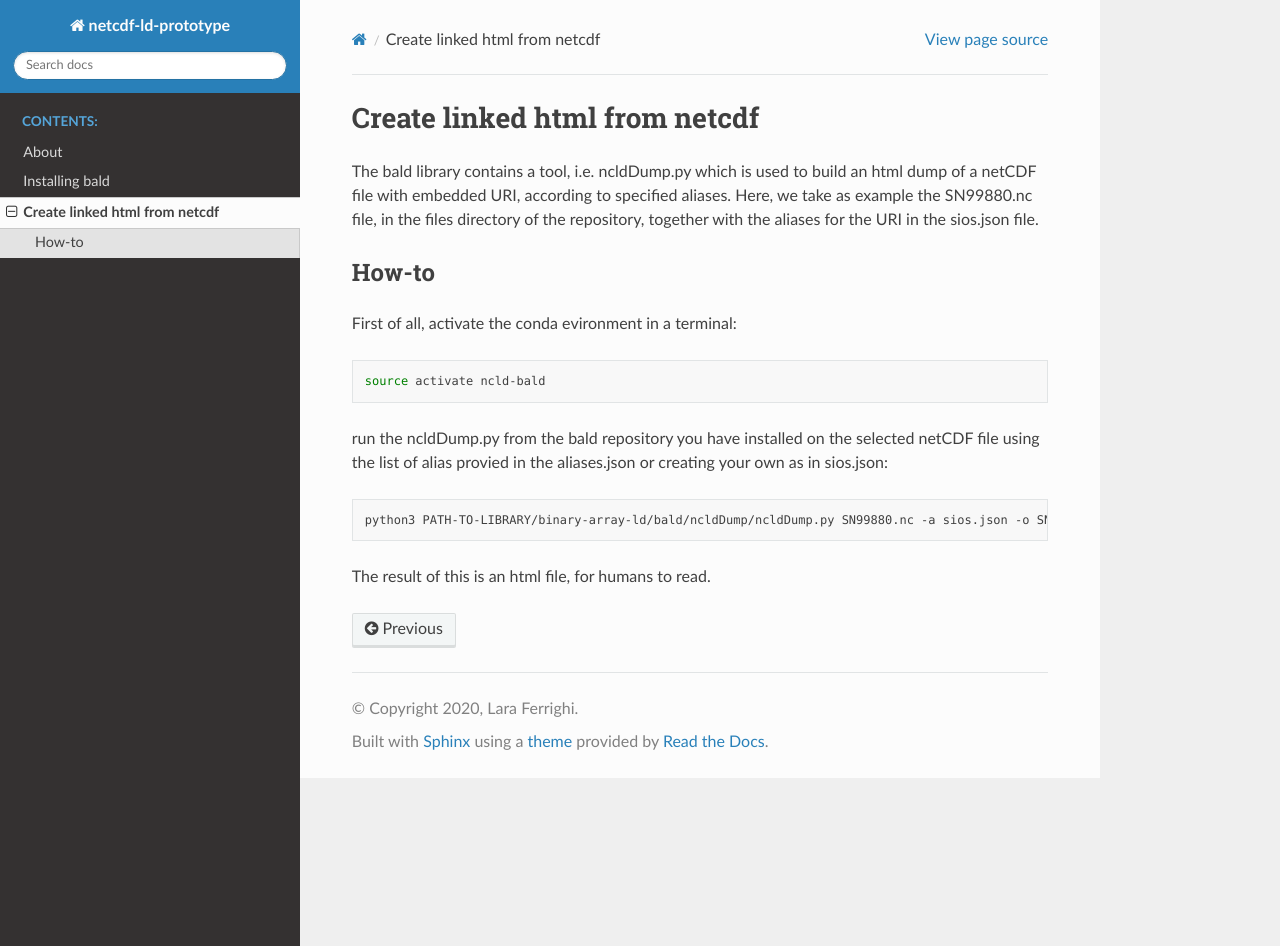
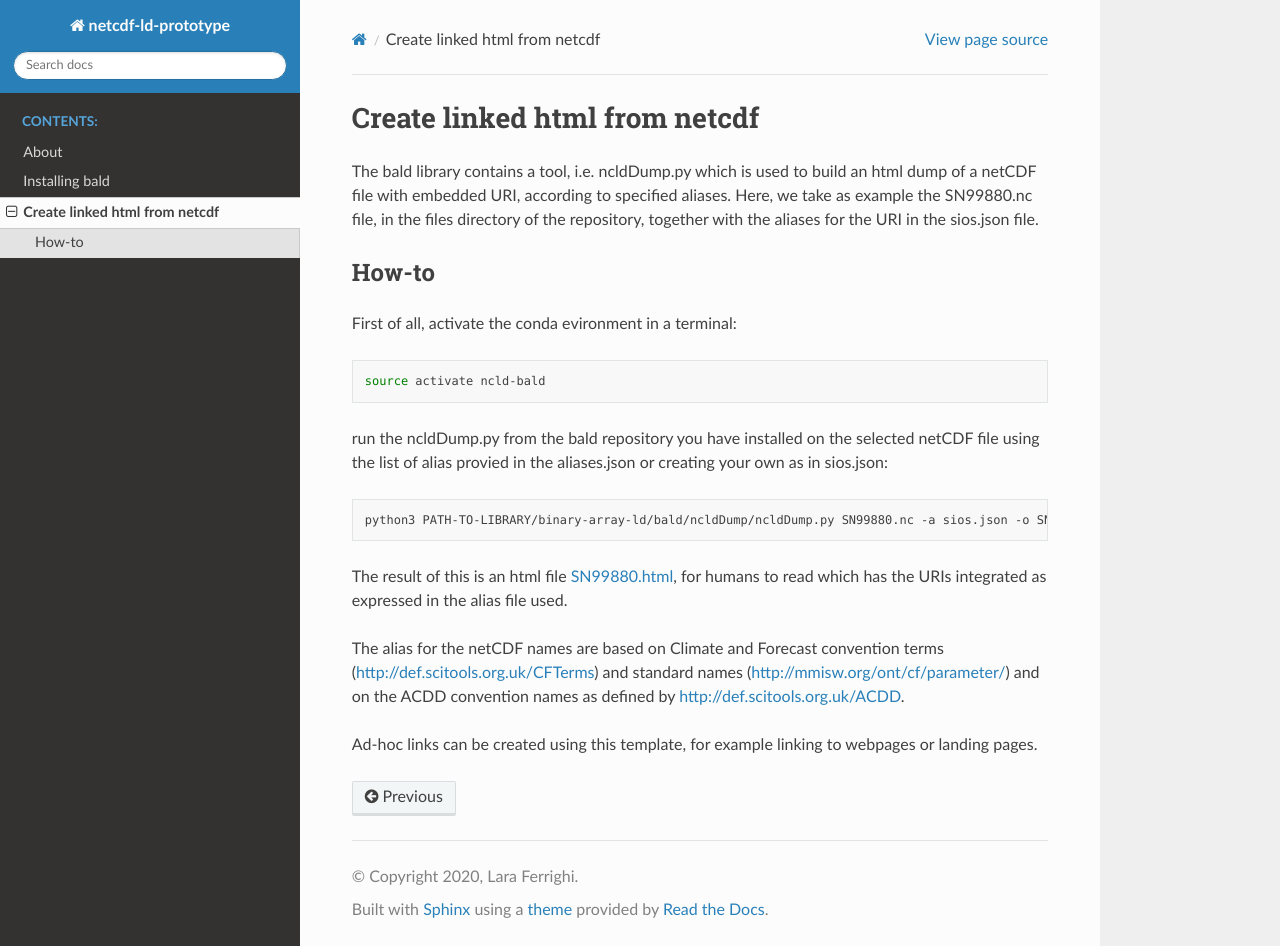
Before and after one commit to ferrighi/netcdf-ld-prototype, a Sphinx documentation site: the page built from source/create-linked-html.rst, in a window 1280 px wide and 946 px high. Built offline with Sphinx 7.4.7 and the Read the Docs theme 2.0.0, drawn with Linux system fonts in a browser that asks for light colours.

Commit message:
update doc2

```diff
--- a/source/create-linked-html.rst
+++ b/source/create-linked-html.rst
@@ -20,4 +20,9 @@ your own as in sios.json:
 
  python3 PATH-TO-LIBRARY/binary-array-ld/bald/ncldDump/ncldDump.py SN99880.nc -a sios.json -o SN99880.html
 
-The result of this is an html file, for humans to read.
+The result of this is an html file `SN99880.html <https://htmlpreview.github.io/?https://github.com/ferrighi/netcdf-ld-prototype/blob/master/files/SN99880.html>`_, for humans
+to read which has the URIs integrated as expressed in the alias file used.
+
+The alias for the netCDF names are based on Climate and Forecast convention terms (http://def.scitools.org.uk/CFTerms) and standard names (http://mmisw.org/ont/cf/parameter/) and on the ACDD convention names as defined by http://def.scitools.org.uk/ACDD.
+
+Ad-hoc links can be created using this template, for example linking to webpages or landing pages.
```
